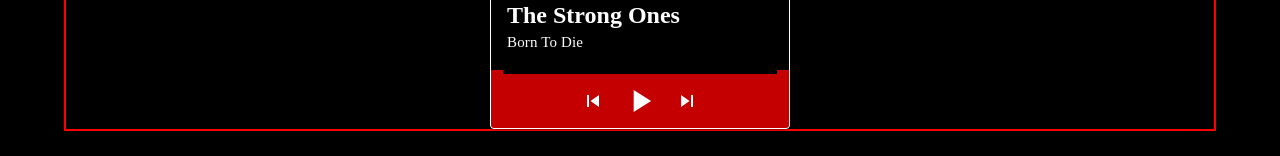
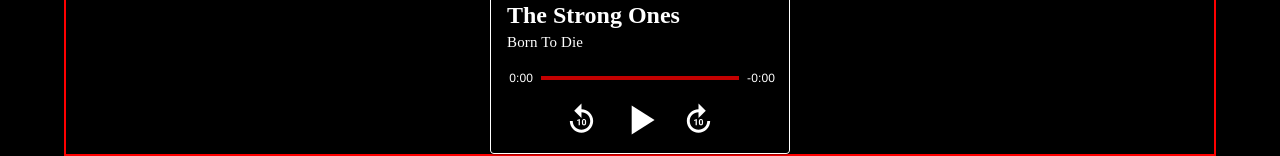
Before and after one commit to linusHernvall/born-to-die, a React (Vite) app in the folder client/: page / in a window 1280 px wide. Shown: the part 3766-3922 px from the top of the page. Before the commit the page ends 3897 px from the top, so only its background shows below. Built offline with nearby package versions, Linux system fonts and the light colour scheme; a web font is replaced by a local one.

Commit message:
Media card updated new icons, and time

```diff
--- a/client/src/components/MusicCard.tsx
+++ b/client/src/components/MusicCard.tsx
@@ -1,7 +1,7 @@
+import Forward10Icon from "@mui/icons-material/Forward10";
 import PauseIcon from "@mui/icons-material/Pause";
 import PlayArrowIcon from "@mui/icons-material/PlayArrow";
-import SkipNextIcon from "@mui/icons-material/SkipNext";
-import SkipPreviousIcon from "@mui/icons-material/SkipPrevious";
+import Replay10Icon from "@mui/icons-material/Replay10";
 import { LinearProgress } from "@mui/material";
 import Box from "@mui/material/Box";
 import Card from "@mui/material/Card";
@@ -74,16 +74,31 @@ export default function MusicCard() {
     handleProgressClick(event);
   }
 
+  function formatTime(time: number) {
+    const minutes = Math.floor(time / 60);
+    const seconds = Math.floor(time % 60);
+    return `${minutes}:${seconds < 10 ? "0" : ""}${seconds}`;
+  }
+
+  function handleAudioEnd() {
+    if (audioRef.current) {
+      audioRef.current.currentTime = 0;
+      setIsPlaying(false);
+    }
+  }
+
   useEffect(() => {
     const audio = audioRef.current;
 
     if (audio) {
       audio.addEventListener("timeupdate", handleTimeUpdate);
       audio.addEventListener("loadedmetadata", handleMetadataLoaded);
+      audio.addEventListener("ended", handleAudioEnd);
 
       return () => {
         audio.removeEventListener("timeupdate", handleTimeUpdate);
         audio.removeEventListener("loadedmetadata", handleMetadataLoaded);
+        audio.addEventListener("ended", handleAudioEnd);
       };
     }
   }, []);
@@ -109,20 +124,40 @@ export default function MusicCard() {
         </CardContent>
         <Box
           sx={{
-            backgroundColor: "secondary.main",
+            backgroundColor: "primary.main",
             pl: 1.5,
             pr: 1.5,
           }}
         >
+          <Box sx={{ display: "flex", alignItems: "center" }}>
+            <Typography
+              variant="body2"
+              sx={{ width: "30px", textAlign: "right" }}
+            >
+              {formatTime(currentTime)}
+            </Typography>
+
             <LinearProgress
               variant="determinate"
               value={(currentTime / duration) * 100}
-            sx={{ width: "100%", backgroundColor: "green" }}
+              sx={{
+                flexGrow: 1,
+                marginX: 1,
+                backgroundColor: "#FFFFFF",
+                "& .MuiLinearProgress-bar": {
+                  backgroundColor: "secondary.main",
+                },
+              }}
               onClick={handleProgressClick}
               onMouseMove={(e) => {
                 if (e.buttons === 1) handleProgressDrag(e);
               }}
             />
+
+            <Typography variant="body2" sx={{ width: "30px" }}>
+              -{formatTime(duration - currentTime)}
+            </Typography>
+          </Box>
 
           <Box
             sx={{
@@ -137,18 +172,22 @@ export default function MusicCard() {
               sx={{ color: "#FFFFFF" }}
             >
               {theme.direction === "rtl" ? (
-                <SkipNextIcon />
+                <Forward10Icon
+                  sx={{ height: 35, width: 35, color: "#FFFFFF" }}
+                />
               ) : (
-                <SkipPreviousIcon />
+                <Replay10Icon
+                  sx={{ height: 35, width: 35, color: "#FFFFFF" }}
+                />
               )}
             </IconButton>
 
             <IconButton aria-label="play/pause" onClick={handlePlayMusic}>
               {isPlaying ? (
-                <PauseIcon sx={{ height: 38, width: 38, color: "#FFFFFF" }} />
+                <PauseIcon sx={{ height: 50, width: 50, color: "#FFFFFF" }} />
               ) : (
                 <PlayArrowIcon
-                  sx={{ height: 38, width: 38, color: "#FFFFFF" }}
+                  sx={{ height: 50, width: 50, color: "#FFFFFF" }}
                 />
               )}
             </IconButton>
@@ -159,9 +198,13 @@ export default function MusicCard() {
               sx={{ color: "#FFFFFF" }}
             >
               {theme.direction === "rtl" ? (
-                <SkipPreviousIcon />
+                <Replay10Icon
+                  sx={{ height: 35, width: 35, color: "#FFFFFF" }}
+                />
               ) : (
-                <SkipNextIcon />
+                <Forward10Icon
+                  sx={{ height: 35, width: 35, color: "#FFFFFF" }}
+                />
               )}
             </IconButton>
           </Box>
```
Lines whose indentation alone changed are shown as unchanged.
